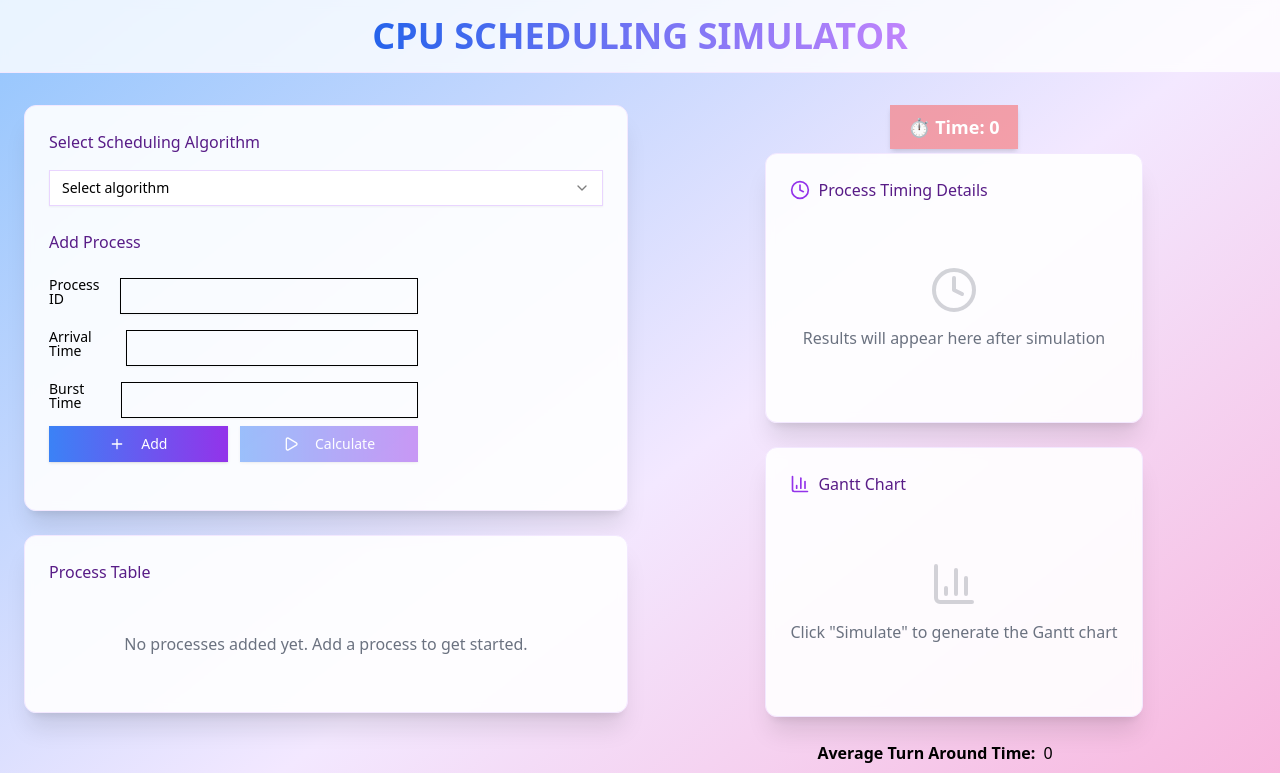
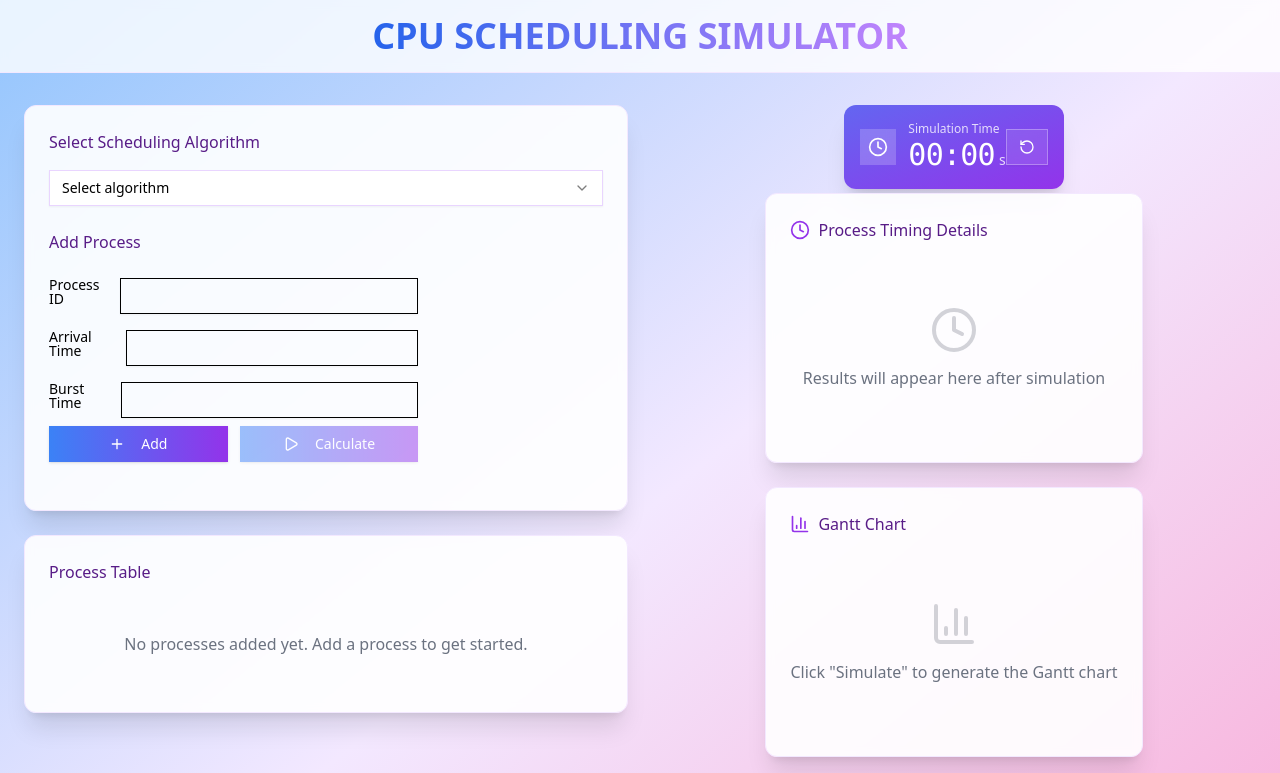
Before and after one commit to Tejas383/LPU_CSE311_CA2, a React (Vite) app: page / in a window 1280 px wide. Shown: the top 773 px of the page. Built offline with nearby package versions, Linux system fonts and the light colour scheme.

Commit message:
feat: Integrate simulation functionality with new Timer, Results, and GanttChart components; enhance visibility handling and UI elements

```diff
--- a/src/App.jsx
+++ b/src/App.jsx
@@ -4,6 +4,7 @@ import Results from "./Results";
 import Process from "./Process";
 import Timer from "./Timer";
 import ComparativeAnalysis from "./ComparativeAnalysis";
+import Simulation from "./Simulation";
 
 function App() {
   const [process, setProcess] = useState([]);
@@ -16,6 +17,7 @@ function App() {
   const [currentTime, setCurrentTime] = useState(0);
   const [totalTime, setTotalTime] = useState(0);
   const [reset, setReset] = useState(false);
+  const [isSimulating, setIsSimulating] = useState(false);
 
   useEffect(() => {
     if (ganttData.length > 0) {
@@ -23,6 +25,11 @@ function App() {
       setTotalTime(maxEnd);
     }
   }, [ganttData]);
+
+  const handleSimulate = () => {
+    if (ganttData.length === 0) return alert("Please calculate first!");
+    setIsSimulating(true);
+  };
 
   return (
     <div className="App min-h-screen bg-gradient-to-br from-blue-300 via-purple-100 to-pink-300">
@@ -68,9 +75,18 @@ function App() {
               readyQueue={readyQueue}
               currentTime={currentTime}
               reset={reset}
+              isSimulating={isSimulating}
             />
           </div>
         </div>
+
+        {/* {ganttData.length > 0 && (
+          <div className="mt-10">
+            <h2 className="text-2xl font-bold text-center mb-4">Simulation</h2>
+            <Simulation processes={ganttData} />
+          </div>
+        )} */}
+
         {/* <div className="bg-green-200 h-full w-full">
           <ComparativeAnalysis process={process} quantum={quantum} />
         </div> */}
--- a/src/GanttChart.jsx
+++ b/src/GanttChart.jsx
@@ -94,7 +94,9 @@ const GanttChart = ({ gantt = [] }) => {
                   key={`${p.pid}-${index}`}
                   className={`absolute h-full flex items-center justify-center bg-gradient-to-r ${
                     processColors[p.pid]
-                  } border-r-2 border-white transition-all hover:opacity-90`}
+                  } border-r-2 border-white transition-all duration-700 ease-in-out ${
+                    p.visible ? "opacity-100" : "opacity-0"
+                  }`}
                   style={{
                     left: `${left}%`,
                     width: `${width}%`,
--- a/src/ProcessForm.jsx
+++ b/src/ProcessForm.jsx
@@ -75,38 +75,58 @@ const ProcessForm = ({
   };
 
   const handleCalculate = () => {
+    let gantt = [],
+      result = [],
+      readyQueue = [];
+
     if (algorithm == "fcfs") {
-      const { gantt, result, readyQueue } = runFCFS(process);
-      setGanttData(gantt);
-      setCalculatedProcess(result);
-      setReadyQueue(readyQueue);
+      ({ gantt, result, readyQueue } = runFCFS(process));
+      // setGanttData(gantt.map(p => ({ ...p, visible: true })));
+      // setCalculatedProcess(result);
+      // setReadyQueue(readyQueue);
     }
     if (algorithm == "sjf") {
-      const { gantt, result, readyQueue } = runSJF(process);
-      setGanttData(gantt);
-      setCalculatedProcess(result);
-      setReadyQueue(readyQueue);
+      ({ gantt, result, readyQueue } = runSJF(process));
+      // const { gantt, result, readyQueue } = runSJF(process);
+      // setGanttData(gantt.map(p => ({ ...p, visible: true })));
+      // setCalculatedProcess(result);
+      // setReadyQueue(readyQueue);
     }
     if (algorithm == "priority-non-pre") {
-      const { gantt, result, readyQueue } = runPriorityNP(process);
-      setGanttData(gantt);
-      setCalculatedProcess(result);
-      setReadyQueue(readyQueue);
+      ({ gantt, result, readyQueue } = runPriorityNP(process));
+      // const { gantt, result, readyQueue } = runPriorityNP(process);
+      // setGanttData(gantt.map(p => ({ ...p, visible: true })));
+      // setCalculatedProcess(result);
+      // setReadyQueue(readyQueue);
     }
     if (algorithm == "rr") {
-      const { gantt, result, readyQueue } = runRR(process, quantum);
-      setGanttData(gantt);
-      setCalculatedProcess(result);
-      setReadyQueue(readyQueue);
+      ({ gantt, result, readyQueue } = runRR(process));
+      // const { gantt, result, readyQueue } = runRR(process, quantum);
+      // setGanttData(gantt.map(p => ({ ...p, visible: true })));
+      // setCalculatedProcess(result);
+      // setReadyQueue(readyQueue);
     }
+
+    setGanttData(gantt.map((p) => ({ ...p, visible: false })));
+    setCalculatedProcess(result);
+    setReadyQueue(readyQueue);
 
     setReset(true);
     setIsRunning(true);
 
     setTimeout(() => {
       setReset(false);
-      setIsRunning(true);
-    }, 200);
+
+      gantt.forEach((p, i) => {
+        setTimeout(() => {
+          setGanttData((prev) =>
+            prev.map((bar, index) =>
+              index === i ? { ...bar, visible: true } : bar
+            )
+          );
+        }, i * 700);
+      });
+    }, 300);
   };
 
   return (
--- a/src/Results.jsx
+++ b/src/Results.jsx
@@ -4,24 +4,47 @@ import GanttChart from "./GanttChart";
 import ReadyQueue from "./readyQueue";
 import Simulation from "./Simulation";
 
-const Results = ({ calculatedProcess, ganttData, readyQueue, currentTime }) => {
+const Results = ({
+  calculatedProcess,
+  ganttData,
+  readyQueue,
+  currentTime,
+  isSimulating,
+}) => {
   const n = calculatedProcess.length;
   const averageTAT = n
-    ? (calculatedProcess.reduce((sum, p) => sum + (p.tat ?? 0), 0) / n).toFixed(2)
+    ? (calculatedProcess.reduce((sum, p) => sum + (p.tat ?? 0), 0) / n).toFixed(
+        2
+      )
     : 0;
   const averageWT = n
-    ? (calculatedProcess.reduce((sum, p) => sum + (p.wt ?? 0), 0) / n).toFixed(2)
+    ? (calculatedProcess.reduce((sum, p) => sum + (p.wt ?? 0), 0) / n).toFixed(
+        2
+      )
     : 0;
   const averageRT = n
-    ? (calculatedProcess.reduce((sum, p) => sum + (p.rt ?? 0), 0) / n).toFixed(2)
+    ? (calculatedProcess.reduce((sum, p) => sum + (p.rt ?? 0), 0) / n).toFixed(
+        2
+      )
     : 0;
 
   return (
     <div className="space-y-6">
       <ResultsTable calculatedProcess={calculatedProcess} />
+
+      {/* {ganttData.length > 0 && (
+        <div className="mt-10">
+          <h2 className="text-2xl font-bold text-center mb-4">Simulation</h2>
+          <Simulation processes={ganttData} />
+        </div>
+      )} */}
       <GanttChart gantt={ganttData} currentTime={currentTime} />
+      {/* {!isSimulating && (
+        <GanttChart gantt={ganttData} currentTime={currentTime} />
+      )} */}
+
       {/* <ReadyQueue readyQueue={readyQueue} /> */}
-      <Simulation />
+      {/* <Simulation /> */}
 
       <div className="flex flex-col items-start w-full px-5 gap-1 ml-8">
         <div className="flex flex-row gap-2">
--- a/src/Timer.jsx
+++ b/src/Timer.jsx
@@ -1,36 +1,125 @@
-import React, { useState, useEffect } from "react";
+import React, { useState, useEffect, useRef } from "react";
+import { Card } from "./components/ui/card";
+import { Button } from "./components/ui/button";
+import { Play, Pause, RotateCcw, Clock } from "lucide-react";
 
-const Timer = ({ isRunning, onTick, totalTime, setIsRunning, reset }) => {
+const Timer = ({ isRunning, setIsRunning, totalTime, onTick, reset }) => {
   const [time, setTime] = useState(0);
+  const intervalRef = useRef(null);
 
+  const clearTimer = () => {
+    if (intervalRef.current) {
+      clearInterval(intervalRef.current);
+      intervalRef.current = null;
+    }
+  };
+
+  // handle reset externally
   useEffect(() => {
-    if (reset) setTime(0);
+    if (reset) {
+      clearTimer();
+      setTime(0);
+      onTick?.(0);
+    }
   }, [reset]);
 
+  // handle start/pause
   useEffect(() => {
-    let interval;
     if (isRunning) {
-      interval = setInterval(() => {
+      clearTimer();
+      intervalRef.current = setInterval(() => {
         setTime((prev) => {
           const next = prev + 1;
-          if (onTick) onTick(next);
-          if (next >= totalTime) {
-            clearInterval(interval);
+          onTick?.(next);
+
+          if (totalTime && next >= totalTime) {
+            clearTimer();
             setIsRunning(false);
           }
+
           return next;
         });
       }, 1000);
-    // } else {
-    //     setTime(0);
+    } else {
+      clearTimer();
     }
-    return () => clearInterval(interval);
-  }, [isRunning, totalTime, onTick, setIsRunning]);
+
+    return () => clearTimer();
+  }, [isRunning, totalTime]);
+
+  // const handleStart = () => setIsRunning(true);
+  // const handlePause = () => setIsRunning(false);
+  const handleReset = () => {
+    clearTimer();
+    setTime(0);
+    setIsRunning(false);
+    onTick?.(0);
+  };
+
+  const formatTime = (seconds) => {
+    const mins = Math.floor(seconds / 60);
+    const secs = seconds % 60;
+    return `${String(mins).padStart(2, "0")}:${String(secs).padStart(2, "0")}`;
+  };
 
   return (
-    <div className="flex items-center justify-center p-2 bg-red-400/60 rounded-md text-white font-bold text-lg shadow-md w-32">
-      ⏱️ Time: {time}
-    </div>
+    <Card className="p-4 bg-gradient-to-br from-indigo-500 to-purple-600 text-white shadow-xl border-0">
+      <div className="flex items-center justify-between">
+        <div className="flex items-center gap-3">
+          <div className="p-2 bg-white/20 rounded-lg backdrop-blur-sm">
+            <Clock className="w-5 h-5" />
+          </div>
+          <div>
+            <p className="text-xs opacity-80">Simulation Time</p>
+            <div className="flex items-baseline gap-1">
+              <span className="text-3xl font-mono tabular-nums tracking-tight">
+                {formatTime(time)}
+              </span>
+              <span className="text-sm opacity-80">s</span>
+            </div>
+          </div>
+        </div>
+
+        <div className="flex items-center gap-2">
+          {/* {!isRunning ? (
+            <Button
+              onClick={handleStart}
+              size="sm"
+              className="bg-white/20 hover:bg-white/30 backdrop-blur-sm border-0 text-white h-9 px-3"
+            >
+              <Play className="w-4 h-4 mr-1" />
+              Start
+            </Button>
+          ) : (
+            <Button
+              onClick={handlePause}
+              size="sm"
+              className="bg-white/20 hover:bg-white/30 backdrop-blur-sm border-0 text-white h-9 px-3"
+            >
+              <Pause className="w-4 h-4 mr-1" />
+              Pause
+            </Button>
+          )} */}
+          <Button
+            onClick={handleReset}
+            size="sm"
+            variant="outline"
+            className="bg-white/10 hover:bg-white/20 backdrop-blur-sm border-white/30 text-white h-9 px-3"
+          >
+            <RotateCcw className="w-4 h-4" />
+          </Button>
+        </div>
+      </div>
+
+      {isRunning && (
+        <div className="mt-3 h-1 bg-white/20 rounded-full overflow-hidden">
+          <div
+            className="h-full bg-white/60 rounded-full animate-pulse"
+            style={{ width: "100%" }}
+          />
+        </div>
+      )}
+    </Card>
   );
 };
 
```
